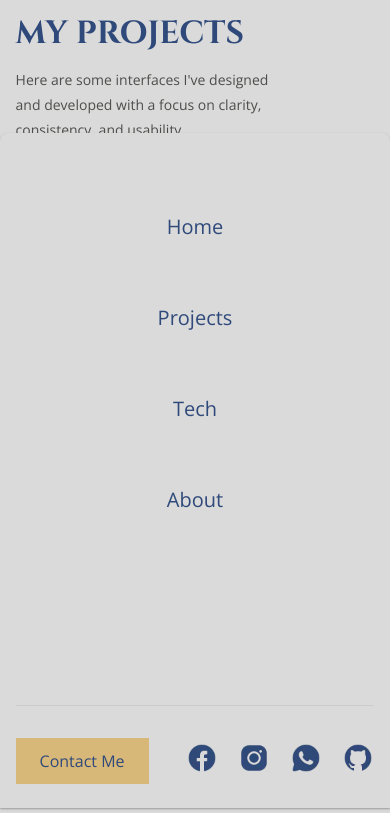
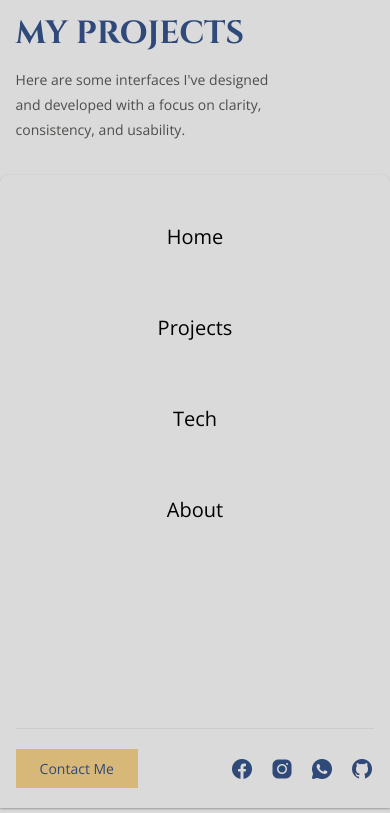
Before and after one commit to Naoufelndj/Portfolio, a React (Vite) app: page / in a window 390 px wide. Shown: the part 880-1693 px from the top of the page. Built offline with nearby package versions, Linux system fonts and the light colour scheme; grey boxes are pictures that could not be loaded.

Commit message:
changed some navbar mobile styles

```diff
--- a/src/components/Navbar/Navbar.css
+++ b/src/components/Navbar/Navbar.css
@@ -99,7 +99,7 @@ header .right .open-list img {
     bottom: -100%;
     left: 0;
     width: 100%;
-    height: 80vh;
+    height: 75vh;
     background-color: var(--cloud);
     border-radius: var(--radius-md) var(--radius-md) 0 0;
     box-shadow: var(--shadow);
@@ -108,46 +108,21 @@ header .right .open-list img {
     flex-direction: column;
     justify-content: space-between;
     align-items: center;
-    padding: var(--space-10) 4% var(--space-3);
+    padding: var(--space-6) 4% var(--space-2-5);
   }
 
-  header .mobile-nav ul {
+  header .mobile-nav .top ul {
     display: flex;
     flex-direction: column;
     gap: var(--space-8);
     text-align: center;
   }
 
-  header .mobile-nav a {
-    color: var(--blue);
+  header .mobile-nav .top a {
+    color: var(--text);
     font-size: var(--font-lg);
     font-family: var(--font-secondary);
     position: relative;
-  }
-
-  header .mobile-nav a::before {
-    content: "";
-    position: absolute;
-    left: 0;
-    bottom: -2px;
-    width: 0;
-    height: 1px;
-    background-color: var(--gold);
-  }
-
-  header .mobile-nav a::after {
-    content: "";
-    position: absolute;
-    right: 0;
-    bottom: -6px;
-    width: 0;
-    height: 1px;
-    background-color: var(--gold);
-  }
-
-  header .mobile-nav a:hover::before,
-  header .mobile-nav a:hover::after {
-    width: 100%;
   }
 
   header .mobile-nav.open {
@@ -160,21 +135,29 @@ header .right .open-list img {
     align-items: center;
     border-top: 1px solid #ccc;
     width: 100%;
-    padding-top: var(--space-4);
+    padding-top: var(--space-2-5);
   }
 
   header .mobile-nav .bottom .main-button {
-    font-size: var(--font-md);
+    font-size: var(--font-sm);
+    color: var(--blue);
+    padding: 10px var(--space-3);
   }
 
   header .mobile-nav .bottom .social-icons {
     display: flex;
     justify-content: flex-end;
     align-items: center;
-    gap: var(--space-2-5);
+    gap: var(--space-2);
+  }
+
+  header .mobile-nav .bottom .social-icons a {
+    display: flex;
+    justify-content: center;
+    align-items: center;
   }
 
   header .mobile-nav .bottom .social-icons img {
-    width: 32px;
+    width: 24px;
   }
 }
```
